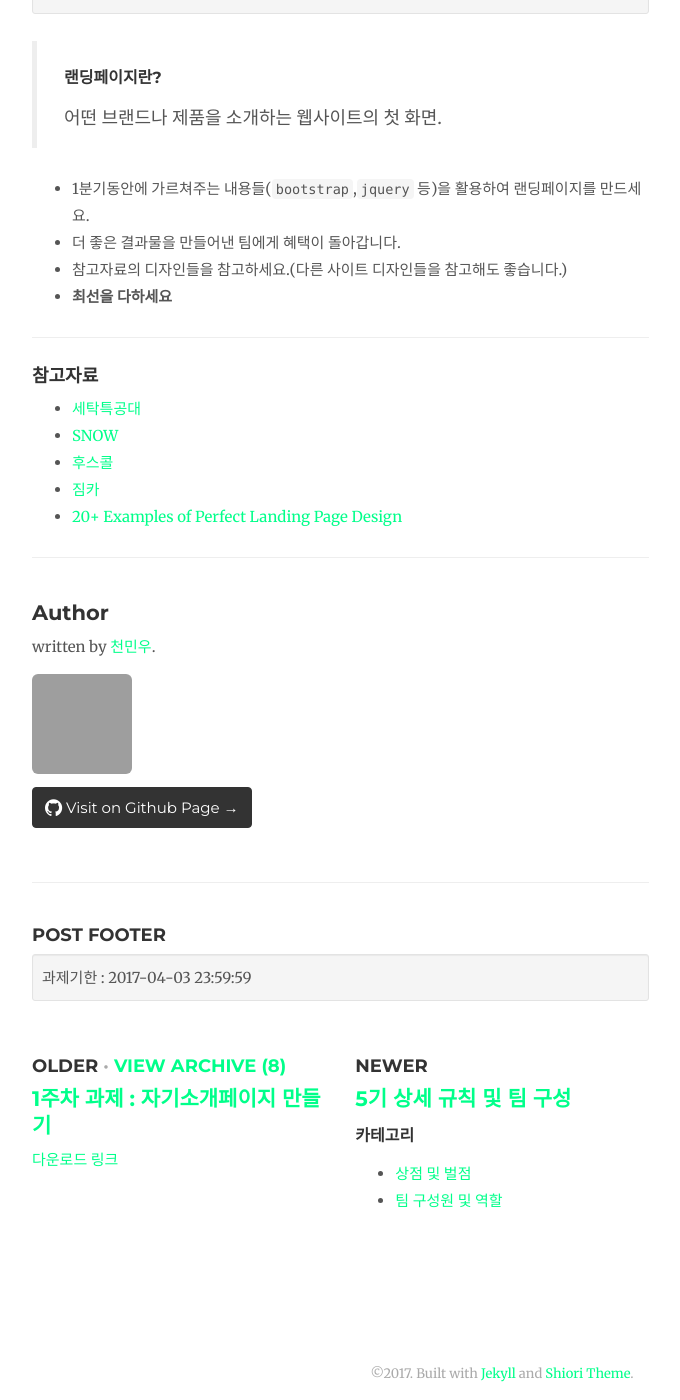
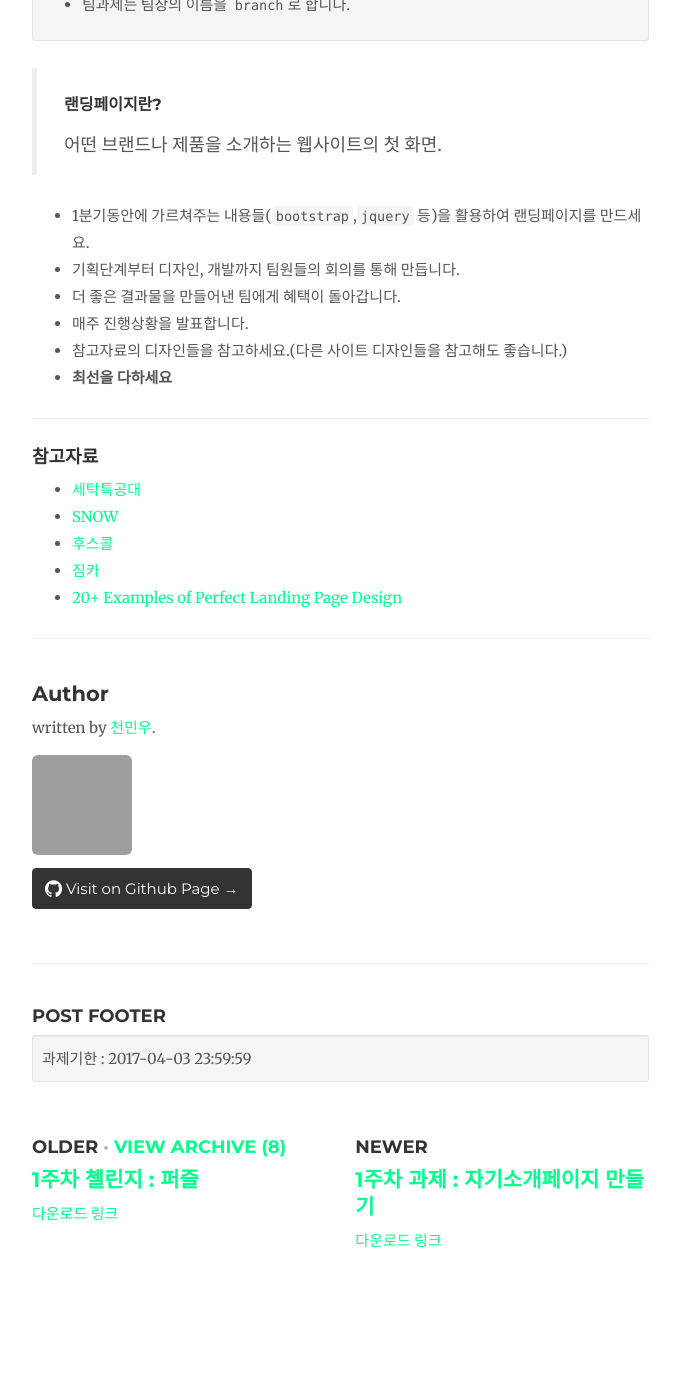
Before and after one commit to likelionkonkuk/likelionkonkuk_before_github, a Jekyll site: the page built from _posts/2017-03-22-homework-quater1.md, in a window 1280 px wide and 1400 px high, scrolled down 479 px, cut to the strip 0-1400 px from the top of the window. Shown: the whole strip, without its empty margins (138-818 px from the left). Built offline with Jekyll 4.4.1, drawn with Linux system fonts in a browser that asks for light colours; nearby versions of some CDN libraries; comment, search, counter and statistics services are not loaded; grey boxes are pictures that could not be loaded.

Commit message:
일부수정

```diff
--- a/_includes/post-header.html
+++ b/_includes/post-header.html
@@ -10,6 +10,7 @@
 		<li>과제 미제출시 개인면담을 하게됩니다.</li>
     <li>과제 제출은 반드시 자신의 이름을 <code class="highlighter-rouge">branch</code>로 하여
     제출기한 내에 <code class="highlighter-rouge">push</code> 합니다.</li>
+    <li>팀과제는 팀장의 이름을 <code class="highlighter-rouge">branch</code>로 합니다.</li>
 	</ul>
 </div>
 {% endif %}
--- a/_posts/2017-03-22-homework-quater1.md
+++ b/_posts/2017-03-22-homework-quater1.md
@@ -9,7 +9,9 @@
 >어떤 브랜드나 제품을 소개하는 웹사이트의 첫 화면.
 
 - 1분기동안에 가르쳐주는 내용들(`bootstrap`,`jquery` 등)을 활용하여 랜딩페이지를 만드세요.
+- 기획단계부터 디자인, 개발까지 팀원들의 회의를 통해 만듭니다.
 - 더 좋은 결과물을 만들어낸 팀에게 혜택이 돌아갑니다.
+- 매주 진행상황을 발표합니다.
 - 참고자료의 디자인들을 참고하세요.(다른 사이트 디자인들을 참고해도 좋습니다.)
 - **최선을 다하세요**
 
```
Also changed, not shown: _posts/2017-03-22-homework-w1-profile.md (renamed from _posts/2017-03-22-homework-checkmyprofile.md, +2 -0 lines), _posts/2017-03-22-notice-5th_rules2.md (renamed from _posts/2017-03-22-notice-5th_rules2.md.md).
